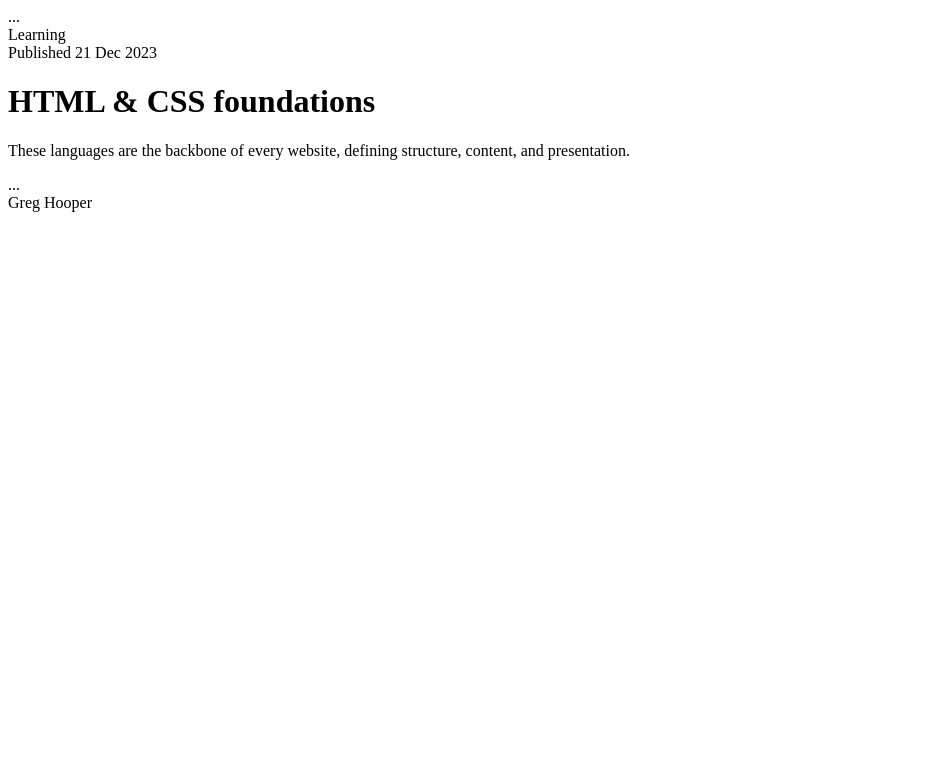
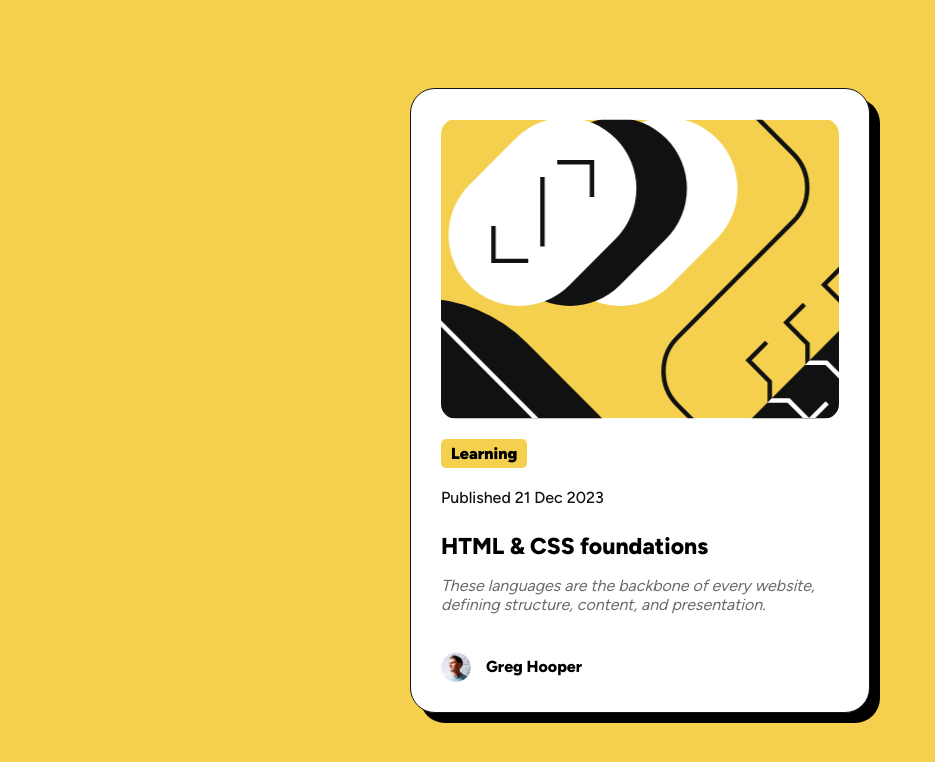
Before and after one commit to breenoh/blog-preview-card-main, a plain HTML site: page index.html in a window 1280 px wide. Shown: the whole page, without its empty margins (0-935 px from the left). Drawn offline with Linux system fonts and the light colour scheme.

Commit message:
att stylish css

```diff
--- a/index.html
+++ b/index.html
@@ -15,7 +15,7 @@
 
   <div class="main-container">
 
-    <div class="banner">...</div>
+    <div class="banner"></div>
 
     <header>
       <span>Learning</span>
@@ -24,10 +24,12 @@
     <main>
       <h1>HTML & CSS foundations</h1>
       <p>These languages are the backbone of every website, defining structure, content, and presentation.</p>
-      <div class="footer">
-        <div class="avatar">...</div>
-        Greg Hooper
-      </div>
+      <footer>
+        <div class="footer-avatar">
+          <div class="avatar"></div>
+          <div class="name">Greg Hooper</div>
+        </div>
+      </footer>
     </main>
 
   </div>
--- a/style.css
+++ b/style.css
@@ -0,0 +1,107 @@
+@font-face {
+    font-family: 'Open Sans';
+    src: url('assets/fonts/Figtree-Italic-VariableFont_wght.ttf') format('truetype');
+}
+
+@font-face {
+    font-family: 'Open Sans';
+    src: url('assets/fonts/Figtree-VariableFont_wght.ttf') format('truetype');
+}
+
+:root {
+    --yellow: hsl(47, 88%, 63%);
+
+    --white: hsl(0, 0%, 100%);
+
+    --gray-500: hsl(0, 0%, 42%);
+    --gray-950: hsl(0, 0%, 7%);
+}
+
+/* INITIAL CSS */
+* {
+    box-sizing: border-box;
+}
+
+body {
+    margin: 0;
+    background-color: var(--yellow);
+    display: flex;
+    justify-content: center;
+    align-items: center;
+    height: 100vh;
+    font-family: 'Open Sans';
+}
+
+.main-container {
+    border: 1px solid var(--gray-950);
+    background-color: var(--white);
+    border-radius: 25px;
+    padding: 30px;
+    margin: 25px;
+    max-width: 460px;
+    box-shadow: 10px 10px;
+}
+
+.banner {
+    display: flex;
+    justify-content: center;
+    align-items: center;
+    background-image: url(assets/images/illustration-article.svg);
+    background-size: cover;
+    background-position: center;
+    background-repeat: no-repeat;
+    height: 300px;
+    border-radius: 15px;
+}
+
+header {
+    margin: 25px 0px;
+}
+
+header span {
+    background-color: var(--yellow);
+    padding: 5px 10px;
+
+    border-radius: 5px;
+    font-weight: 900;
+}
+
+.publish-data {
+    margin: 25px 0px;
+    font-weight: 500;
+    color: var(--gray-950);
+}
+
+main h1 {
+    font-size: 23px;
+    font-weight: 800;
+}
+
+main p{
+    height: 60px;
+    font-style: italic;
+    color: var(--gray-500);
+}
+
+.footer-avatar {
+    display: flex;
+    gap: 15px;
+    margin-top: 15px;
+}
+
+
+.footer-avatar .avatar {
+    background-image: url(assets/images/image-avatar.webp);
+    background-repeat: no-repeat;
+    background-size: cover;
+    width: 30px;
+    height: 30px;
+    border-radius: 50%;
+}
+
+.footer-avatar .name {
+    display: flex;
+    font-weight: 800;
+    align-items: center;
+    justify-content: center;
+}
```
